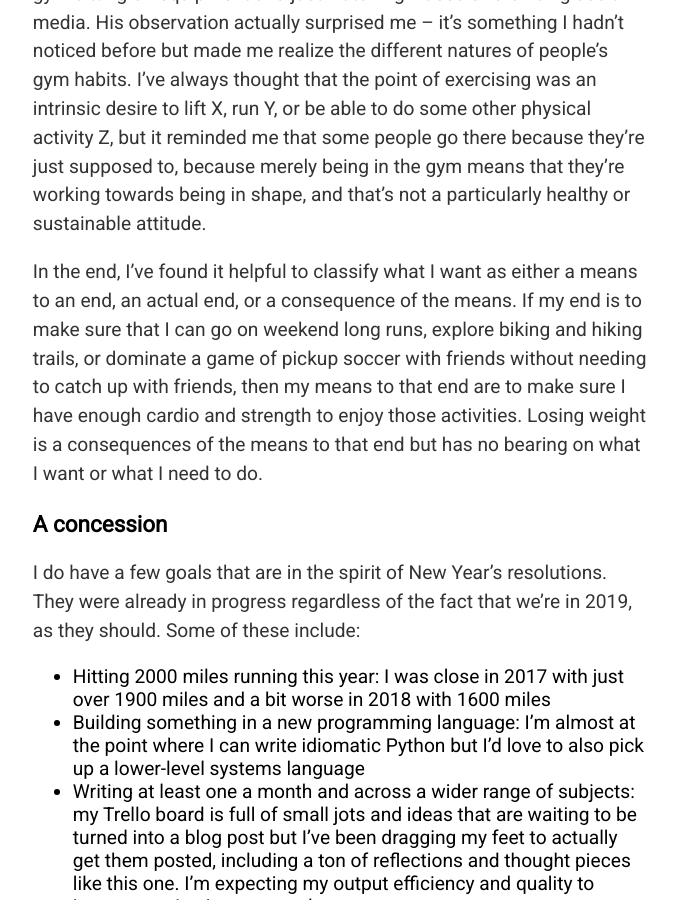
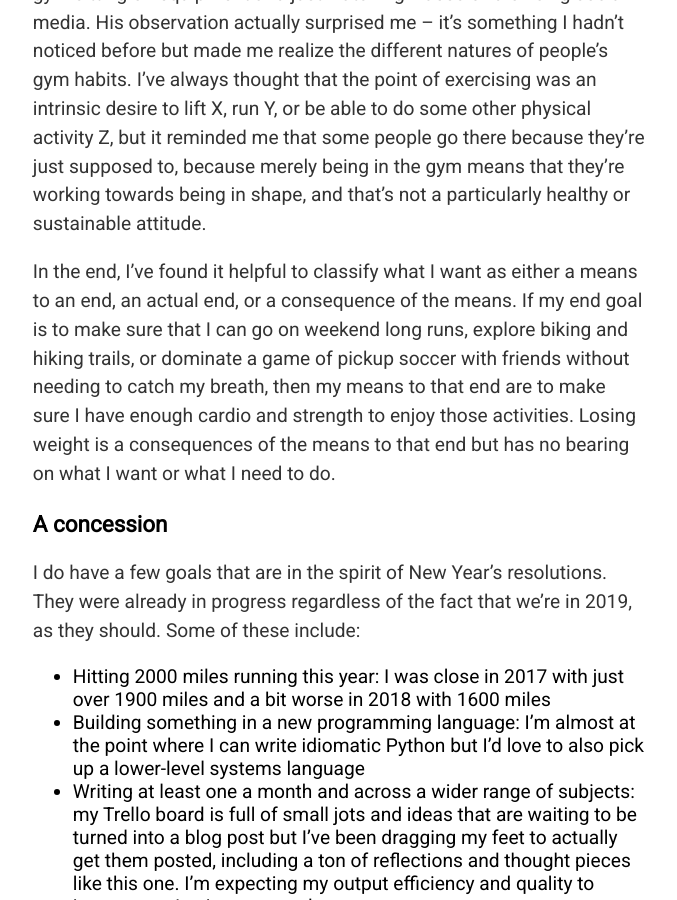
Before and after one commit to geordgez/geordgez.github.io, a Jekyll site: the page built from _posts/2019-01-20-new-years-resolutions.md, in a window 1280 px wide and 900 px high, scrolled down 3070 px. Shown: the whole window, without its empty margins (300-977 px from the left). Built offline with Jekyll 4.4.1, drawn with Linux system fonts in a browser that asks for light colours.

Commit message:
Fix typo in new years resolutions jot

```diff
--- a/_posts/2019-01-20-new-years-resolutions.md
+++ b/_posts/2019-01-20-new-years-resolutions.md
@@ -41,7 +41,7 @@ Personally, I've found that the lack of purpose stemming from these kinds of com
 
 Similarly, the example of going to the gym a certain number of times a week becomes a chore and not an investment. A chore is something that can be completed half-heartedly; an investment is something that is voluntarily given full commitment. As an example, in a recent trip to the weight room, another regular gym goer remarked that he and I were the only two people at the moment not spending most of our time in the gym sitting on equipment and just watching videos or browsing social media. His observation actually surprised me -- it's something I hadn't noticed before but made me realize the different natures of people's gym habits. I've always thought that the point of exercising was an intrinsic desire to lift X, run Y, or be able to do some other physical activity Z, but it reminded me that some people go there because they're just supposed to, because merely being in the gym means that they're working towards being in shape, and that's not a particularly healthy or sustainable attitude.
 
-In the end, I've found it helpful to classify what I want as either a means to an end, an actual end, or a consequence of the means. If my end is to  make sure that I can go on weekend long runs, explore biking and hiking trails, or dominate a game of pickup soccer with friends without needing to catch up with friends, then my means to that end are to make sure I have enough cardio and strength to enjoy those activities. Losing weight is a consequences of the means to that end but has no bearing on what I want or what I need to do.
+In the end, I've found it helpful to classify what I want as either a means to an end, an actual end, or a consequence of the means. If my end goal is to  make sure that I can go on weekend long runs, explore biking and hiking trails, or dominate a game of pickup soccer with friends without needing to catch my breath, then my means to that end are to make sure I have enough cardio and strength to enjoy those activities. Losing weight is a consequences of the means to that end but has no bearing on what I want or what I need to do.
 
 ### A concession
 
```
